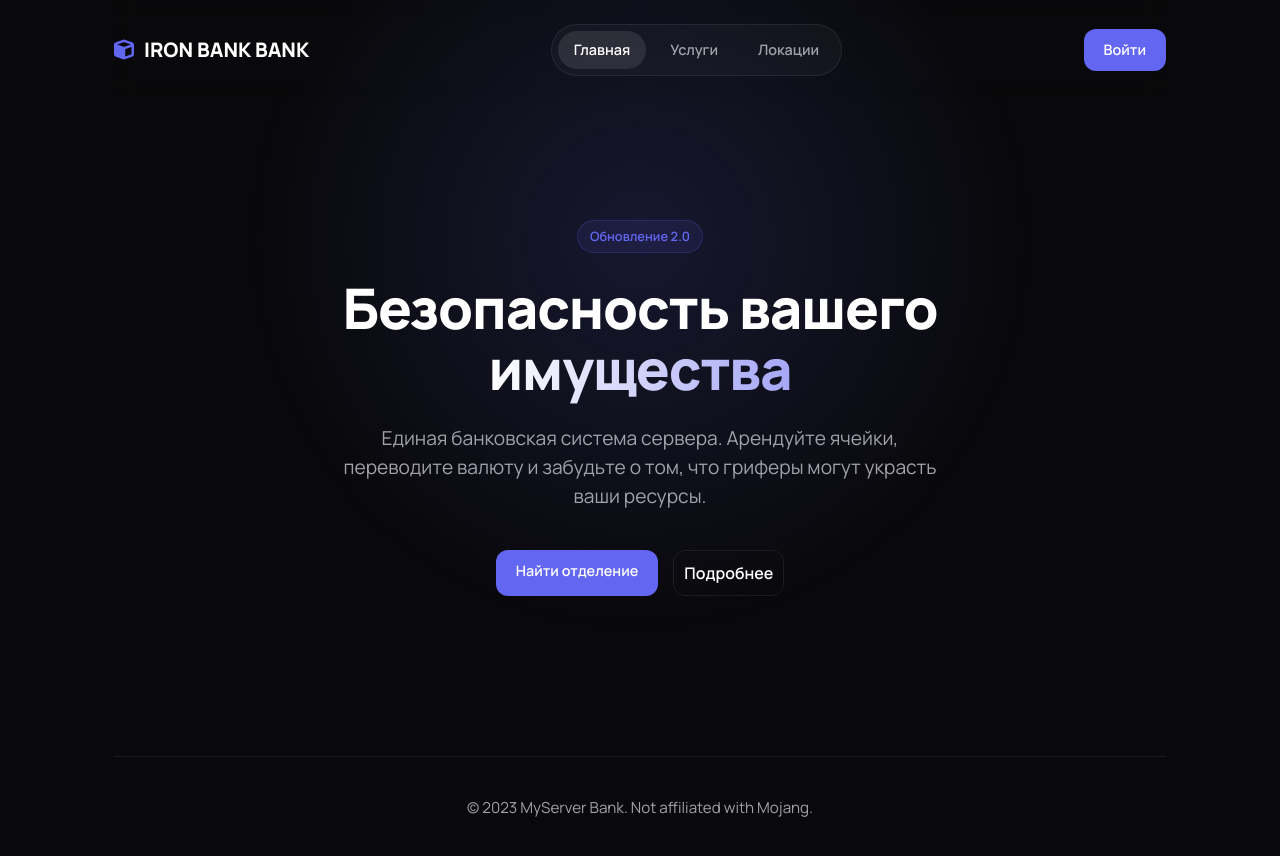
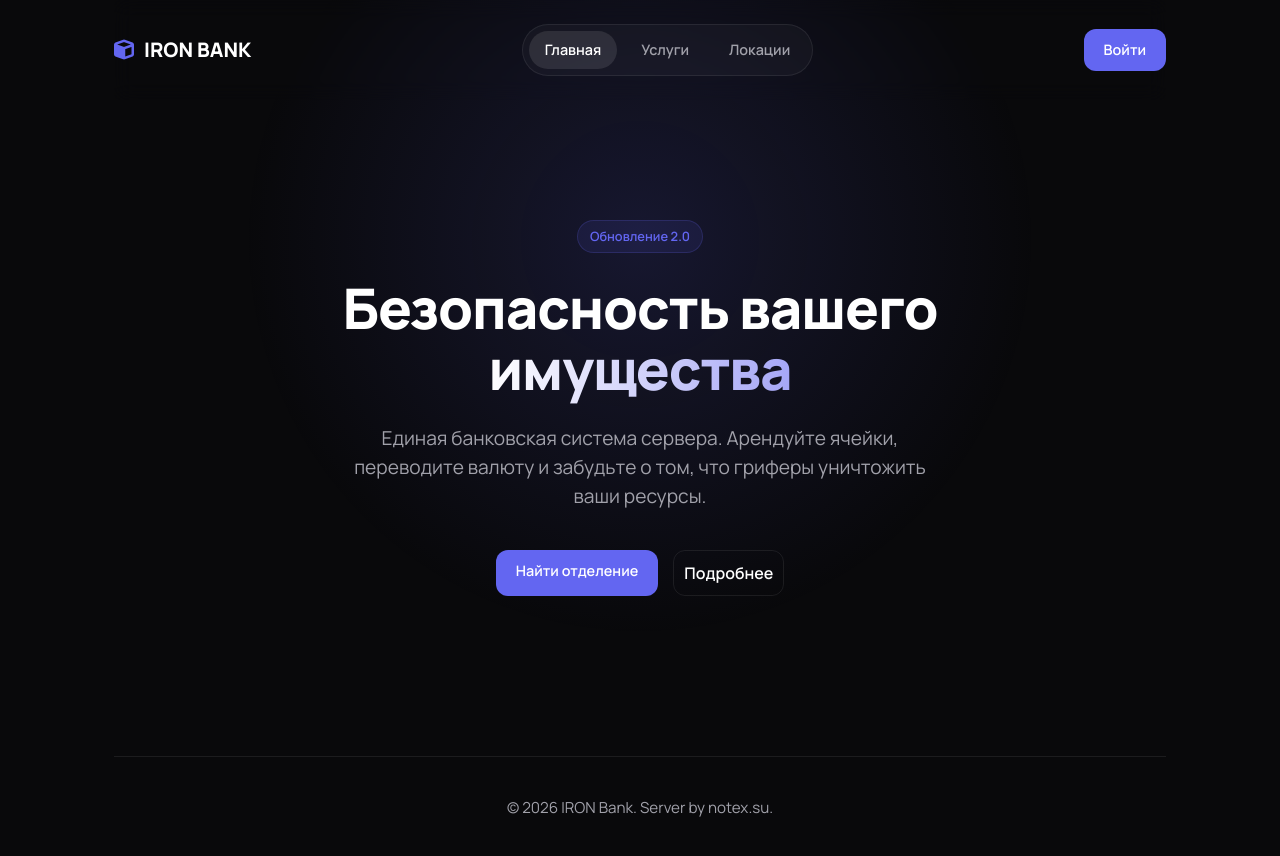
Before and after one commit to MoZGiq/Bank, a plain HTML site: page index.html in a window 1280 px wide. Drawn offline with Linux system fonts and the light colour scheme.

Commit message:
Update index.html

```diff
--- a/index.html
+++ b/index.html
@@ -11,7 +11,7 @@
 
     <div class="container">
         <header>
-            <a href="index.html" class="logo"><i class="fas fa-cube"></i> IRON BANK BANK</a>
+            <a href="index.html" class="logo"><i class="fas fa-cube"></i> IRON BANK</a>
             <nav class="nav-menu">
                 <a href="index.html" class="active">Главная</a>
                 <a href="services.html">Услуги</a>
@@ -24,7 +24,7 @@
             <div class="badge">Обновление 2.0</div>
             <h1>Безопасность вашего<br><span>имущества</span></h1>
             <p class="lead">
-                Единая банковская система сервера. Арендуйте ячейки, переводите валюту и забудьте о том, что гриферы могут украсть ваши ресурсы.
+                Единая банковская система сервера. Арендуйте ячейки, переводите валюту и забудьте о том, что гриферы уничтожить ваши ресурсы.
             </p>
             <div style="display: flex; justify-content: center; gap: 15px;">
                 <a href="locations.html" class="btn-primary">Найти отделение</a>
@@ -33,7 +33,7 @@
         </section>
 
         <footer>
-            <p>&copy; 2023 MyServer Bank. Not affiliated with Mojang.</p>
+            <p>&copy; 2026 IRON Bank. Server by notex.su.</p>
         </footer>
     </div>
 </body>
```
